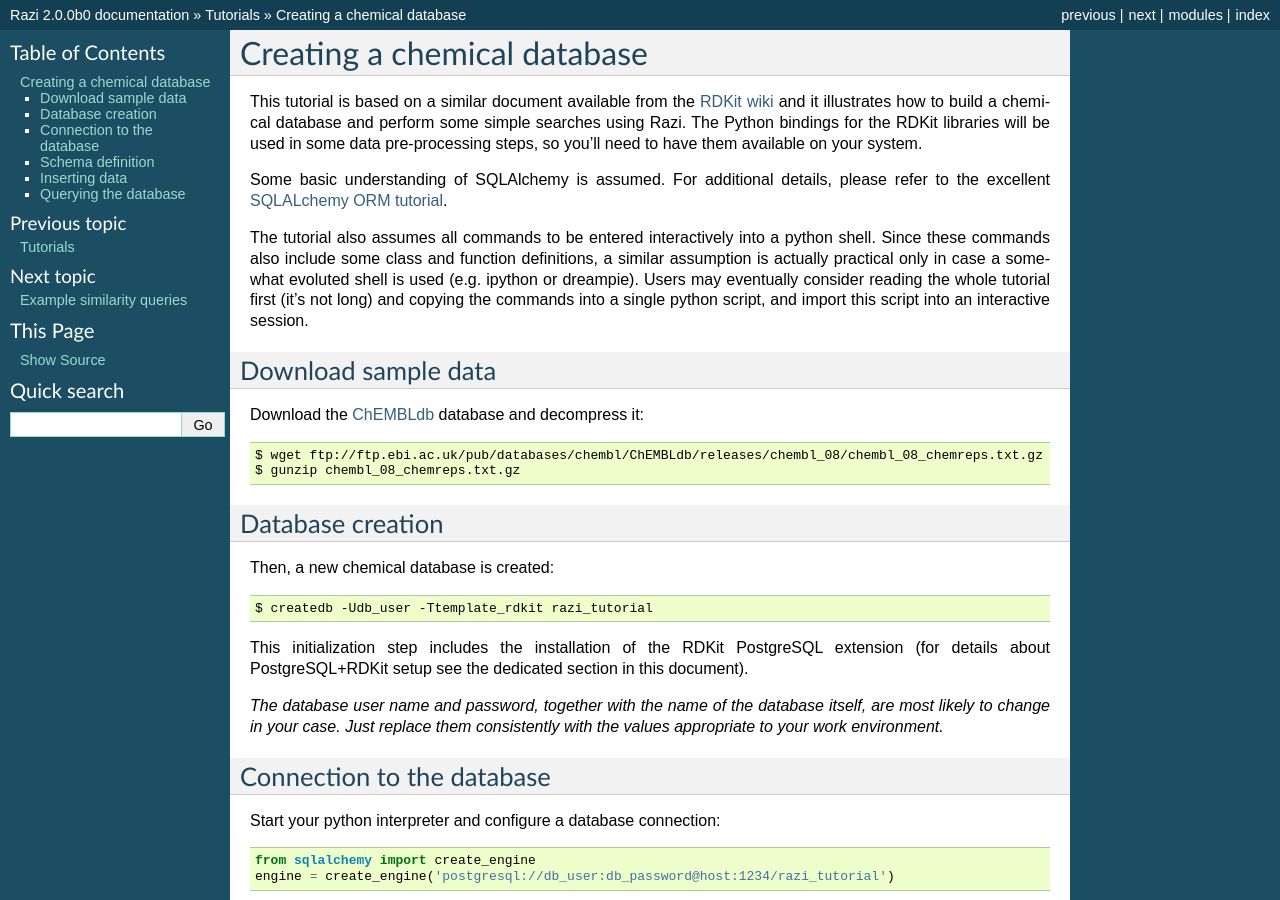
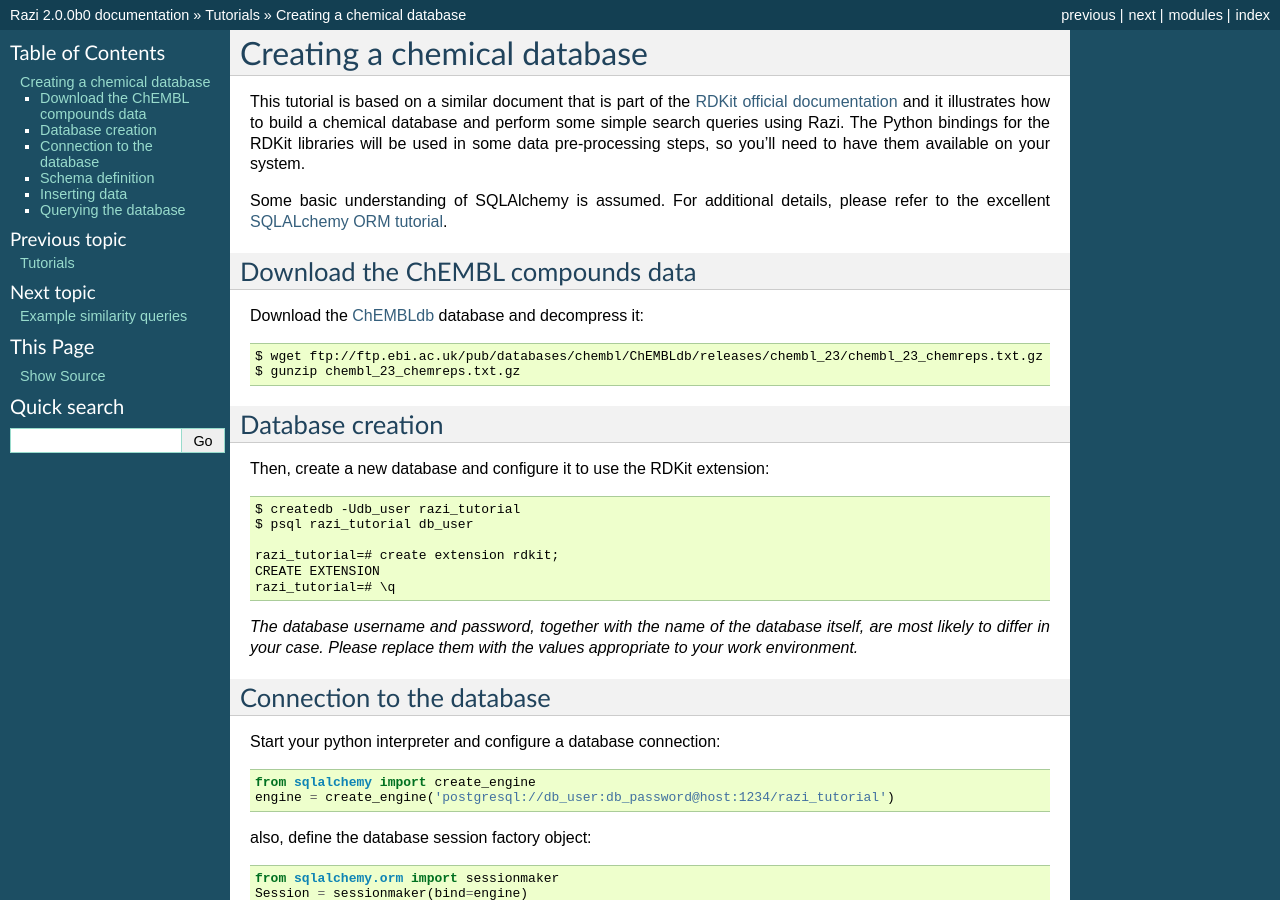
Before and after one commit to rvianello/razi, a Sphinx documentation site: the page built from docs/database_creation_tutorial.rst, in a window 1280 px wide and 900 px high. Built offline with Sphinx 7.4.7, drawn with Linux system fonts in a browser that asks for light colours.

Commit message:
update some obsolete information and links

```diff
--- a/docs/database_creation_tutorial.rst
+++ b/docs/database_creation_tutorial.rst
@@ -1,31 +1,32 @@
 Creating a chemical database
 ============================
 
-This tutorial is based on a similar document available from the `RDKit wiki <http://code.google.com/p/rdkit/wiki/DatabaseCreation>`_ and it illustrates how to build a chemical database and perform some simple searches using Razi. The Python bindings for the RDKit libraries will be used in some data pre-processing steps, so you'll need to have them available on your system.
+This tutorial is based on a similar document that is part of the `RDKit official documentation <http://www.rdkit.org/docs/Cartridge.html#creating-databases>`_ and it illustrates how to build a chemical database and perform some simple search queries using Razi. The Python bindings for the RDKit libraries will be used in some data pre-processing steps, so you'll need to have them available on your system.
 
 Some basic understanding of SQLAlchemy is assumed. For additional details, please refer to the excellent `SQLALchemy ORM tutorial <http://www.sqlalchemy.org/docs/orm/tutorial.html>`_.
 
-The tutorial also assumes all commands to be entered interactively into a python shell. Since these commands also include some class and function definitions, a similar assumption is actually practical only in case a somewhat evoluted shell is used (e.g. ipython or dreampie). Users may eventually consider reading the whole tutorial first (it's not long) and copying the commands into a single python script, and import this script into an interactive session.
+Download the ChEMBL compounds data
+----------------------------------
 
-Download sample data
---------------------
+Download the `ChEMBLdb <https://www.ebi.ac.uk/chembl/>`_ database and decompress it::
 
-Download the `ChEMBLdb <https://www.ebi.ac.uk/chembldb/index.php>`_ database and decompress it::
-
-    $ wget ftp://ftp.ebi.ac.uk/pub/databases/chembl/ChEMBLdb/releases/chembl_08/chembl_08_chemreps.txt.gz
-    $ gunzip chembl_08_chemreps.txt.gz
+    $ wget ftp://ftp.ebi.ac.uk/pub/databases/chembl/ChEMBLdb/releases/chembl_23/chembl_23_chemreps.txt.gz
+    $ gunzip chembl_23_chemreps.txt.gz
 
 
 Database creation
 -----------------
 
-Then, a new chemical database is created::
+Then, create a new database and configure it to use the RDKit extension::
 
-    $ createdb -Udb_user -Ttemplate_rdkit razi_tutorial
+    $ createdb -Udb_user razi_tutorial
+    $ psql razi_tutorial db_user
 
-This initialization step includes the installation of the RDKit PostgreSQL extension (for details about PostgreSQL+RDKit setup see the dedicated section in this document).
+    razi_tutorial=# create extension rdkit;
+    CREATE EXTENSION
+    razi_tutorial=# \q
 
-*The database user name and password, together with the name of the database itself, are most likely to change in your case. Just replace them consistently with the values appropriate to your work environment.*
+*The database username and password, together with the name of the database itself, are most likely to differ in your case. Please replace them with the values appropriate to your work environment.*
 
 Connection to the database
 --------------------------
```
